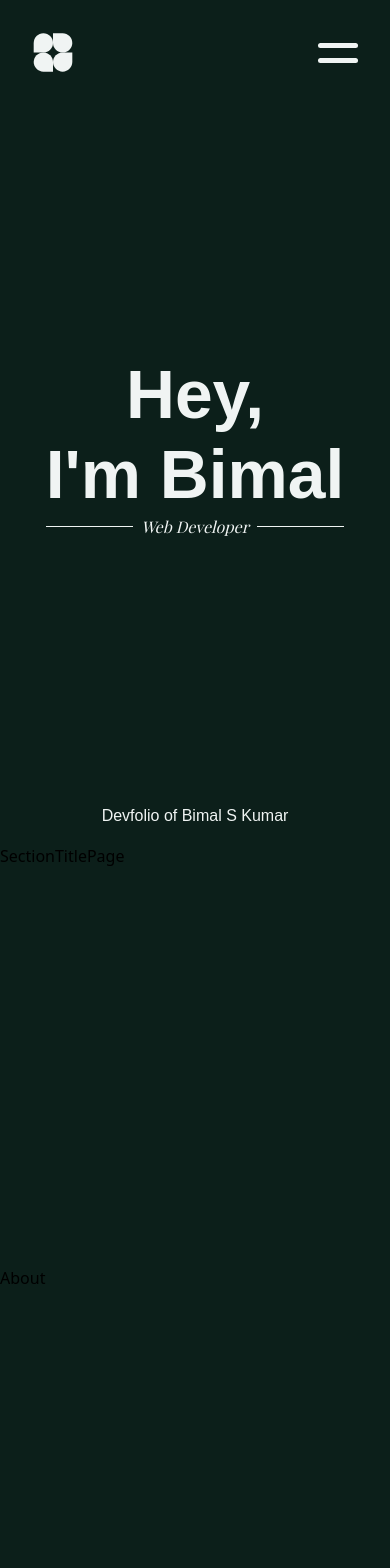
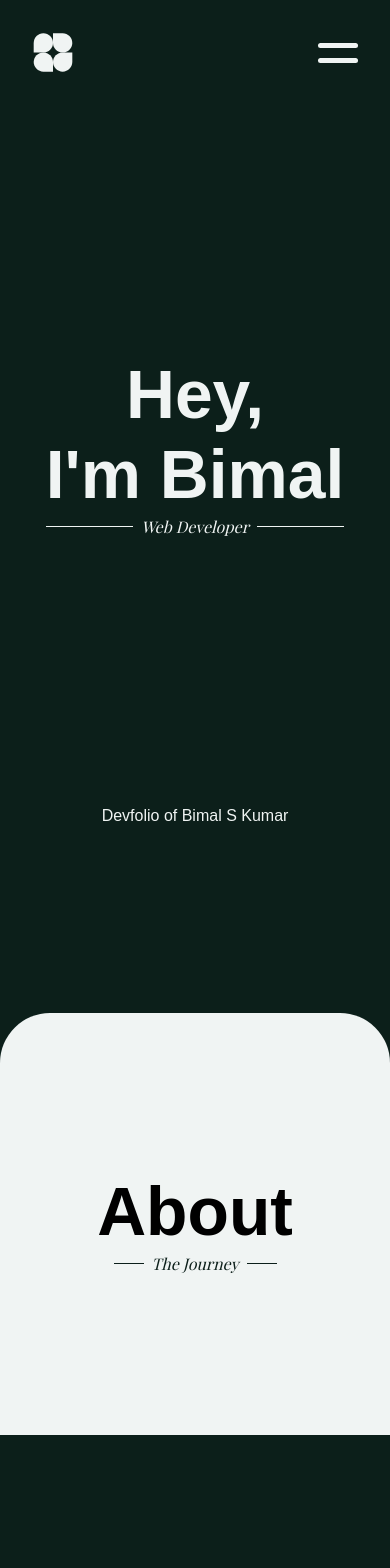
Before and after one commit to Bimal-sunil/Personal-Portfolio, a React (Vite) app: page / in a window 390 px wide. Shown: the top 1568 px of the page. Built offline with nearby package versions, Linux system fonts and the light colour scheme; a web font is replaced by a local one.

Commit message:
section title page added

```diff
--- a/package.json
+++ b/package.json
@@ -16,6 +16,7 @@
     "framer-motion": "^12.15.0",
     "react": "^19.1.0",
     "react-dom": "^19.1.0",
+    "react-icons": "^5.5.0",
     "react-scroll": "^1.9.3",
     "tailwindcss": "^4.1.7"
   },
--- a/src/App.tsx
+++ b/src/App.tsx
@@ -9,7 +9,7 @@ function App() {
   return (
     <>
       <CustomCursor />
-      <main className="bg-primary min-h-screen">
+      <main className="bg-primary min-h-screen relative">
         <Home />
         <About />
         <Career />
--- a/src/animations/CustomCursor.tsx
+++ b/src/animations/CustomCursor.tsx
@@ -84,7 +84,7 @@ function CustomCursor() {
         "fixed top-0 left-0 z-100 bg-accent pointer-events-none transition-all duration-200 ease-out",
         {
           ["size-[40px]"]: cursorVariant === "default",
-          ["size-[120px] mix-blend-difference"]: cursorVariant === "grow",
+          ["size-[150px] mix-blend-difference"]: cursorVariant === "grow",
           ["size-0"]: cursorVariant === "shrink",
           ["rounded-[50%]"]: cursorVariant !== "image",
           [`w-[10rem] h-[13rem] rounded-[15px] bg-cover bg-center`]:
--- a/src/components/Header.tsx
+++ b/src/components/Header.tsx
@@ -11,7 +11,7 @@ function Header() {
   };
 
   return (
-    <header className="relative z-0 bg-primary w-full flex items-center justify-center lg:h-[10vh] sticky top-0">
+    <header className="z-0 bg-primary w-full flex items-center justify-center lg:h-[10vh] sticky top-0">
       <nav className="w-full flex items-center px-[1rem] py-[1rem] justify-between">
         <img
           src={Logo}
--- a/src/pages/About.tsx
+++ b/src/pages/About.tsx
@@ -4,7 +4,7 @@ import SectionTitlePage from "./SectionTitlePage";
 function About() {
   return (
     <>
-      <SectionTitlePage id="about" className="relative z-1" />
+      <SectionTitlePage id="about" className="relative z-1" title="About" subTitle="The Journey" />
       <section className="h-screen relative z-2">About</section>
     </>
   );
--- a/src/pages/Home.tsx
+++ b/src/pages/Home.tsx
@@ -5,7 +5,7 @@ function Home() {
   return (
     <section
       id="home"
-      className="w-full flex flex-col items-center justify-between h-[100dvh] p-[1rem]"
+      className="sticky top-0 w-full flex flex-col items-center justify-between h-[100dvh] p-[1rem]"
     >
       <Header />
       <div className="flex flex-col items-center">
--- a/src/pages/Projects.tsx
+++ b/src/pages/Projects.tsx
@@ -4,7 +4,7 @@ import SectionTitlePage from "./SectionTitlePage";
 function Projects() {
   return (
     <>
-      <SectionTitlePage id="projects" />
+      <SectionTitlePage id="projects" title="Projects" subTitle="Selected Works"/>
       <section className="h-screen">Projects</section>
     </>
   );
--- a/src/pages/SectionTitlePage.tsx
+++ b/src/pages/SectionTitlePage.tsx
@@ -1,5 +1,7 @@
 import classNames from "classnames";
-import React from "react";
+import React, { useRef } from "react";
+import { motion, useScroll, useTransform } from "framer-motion";
+import { FiArrowDown } from "react-icons/fi";
 
 type Props = {
   /**Id of each section*/
@@ -7,19 +9,57 @@ type Props = {
 
   /**Classname for the section */
   className?: string;
+
+  /**Section title */
+  title: string;
+
+  /**secondary text */
+  subTitle: string;
 };
 function SectionTitlePage(props: Props) {
-  const { id, className } = props;
+  const { id, className, title, subTitle } = props;
+  const triggerRef = useRef(null);
+
+  const { scrollYProgress } = useScroll({
+    target: triggerRef,
+    offset: ["start start", "end start"],
+  });
+
+  const borderRadius = useTransform(scrollYProgress, [0, 1], ["50px", "0px"]);
   return (
-    <section
-      id={id}
-      className={classNames(
-        "w-full h-[max(50vh,20rem)] lg:h-screen",
-        className
-      )}
-    >
-      SectionTitlePage
-    </section>
+    <>
+      {/* Invisible div that triggers scrollYProgress */}
+      <div ref={triggerRef} className="h-[20vh]" />
+      <motion.section
+        id={id}
+        className={classNames(
+          "sticky top-0 w-full h-[max(50vh,20rem)] bg-secondary lg:h-screen flex items-center justify-center p-[2rem]",
+          className
+        )}
+        style={{
+          borderTopLeftRadius: borderRadius,
+          borderTopRightRadius: borderRadius,
+        }}
+      >
+        <div className="relative flex flex-col items-center justify-center w-full h-full lg:rounded-[20px] lg:border lg:border-primary">
+          <h1 className="text-title-sm font-primary font-semibold leading-20 lg:text-[min(25vh,var(--text-title-lg))] lg:leading-[calc(1.1_*_min(25vh,_var(--text-title-lg)))] cursor-grow-target">
+            {title}
+          </h1>
+          <div className="w-[50%] flex items-center gap-[0.5rem]">
+            <span className="flex-1 h-[1px] bg-primary"></span>
+            <span className="font-secondary text-primary italic text-content-sm sm:text-content-md lg:text-content-lg">
+              {subTitle}
+            </span>
+            <span className="flex-1 h-[1px] bg-primary"></span>
+          </div>
+          <div className="hidden absolute bottom-0 translate-y-[50%] bg-secondary p-[0.25rem] lg:block">
+            <FiArrowDown className="w-full h-full p-[0.5rem] rounded-[50%] border border-primary" />
+          </div>
+        </div>
+      </motion.section>
+      {/* Invisible div that visually gives some delay to show full section */}
+      <div className="h-[20vh]" />
+    </>
   );
 }
 
```
Also changed, not shown: 1 other file (tests, documents, lock files or other folders).
